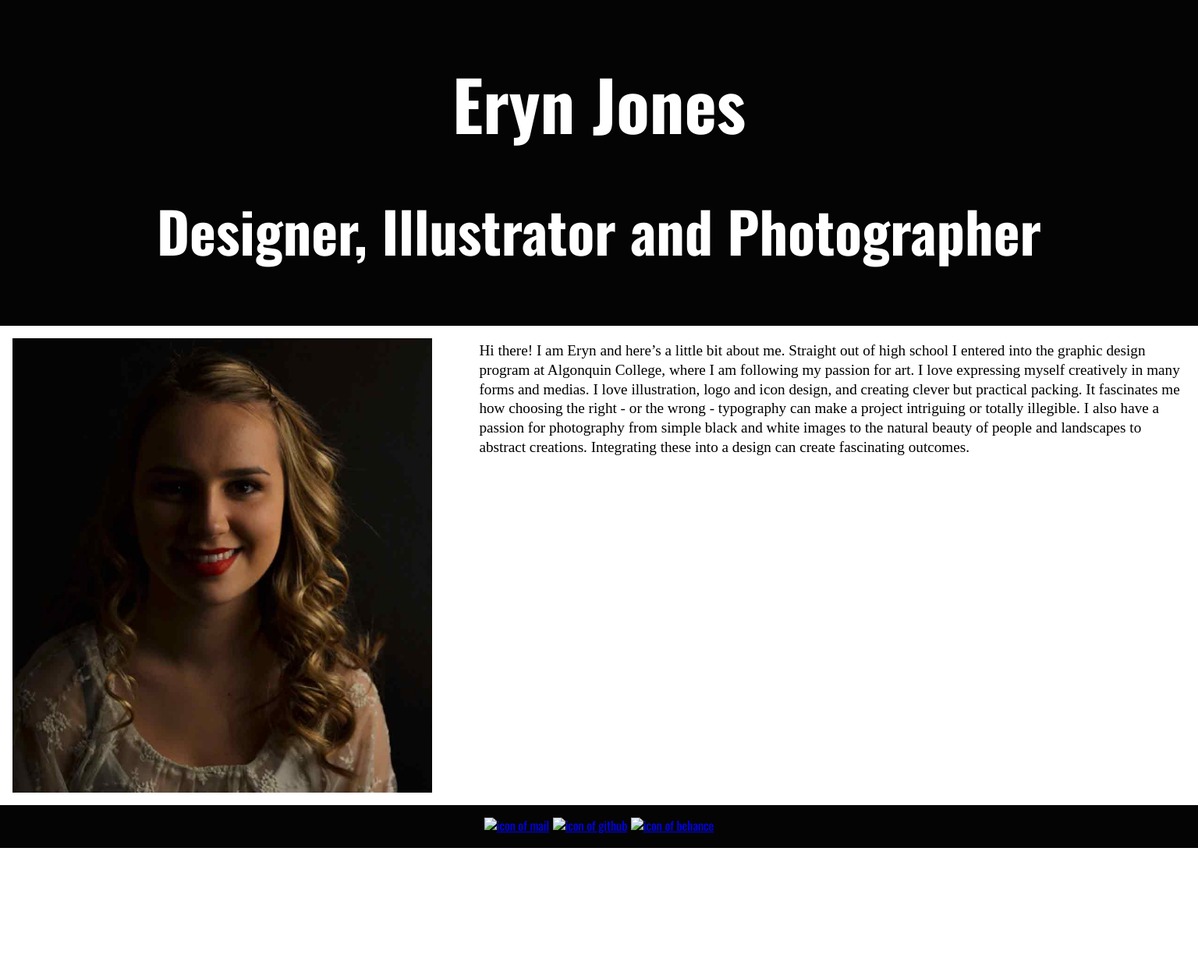
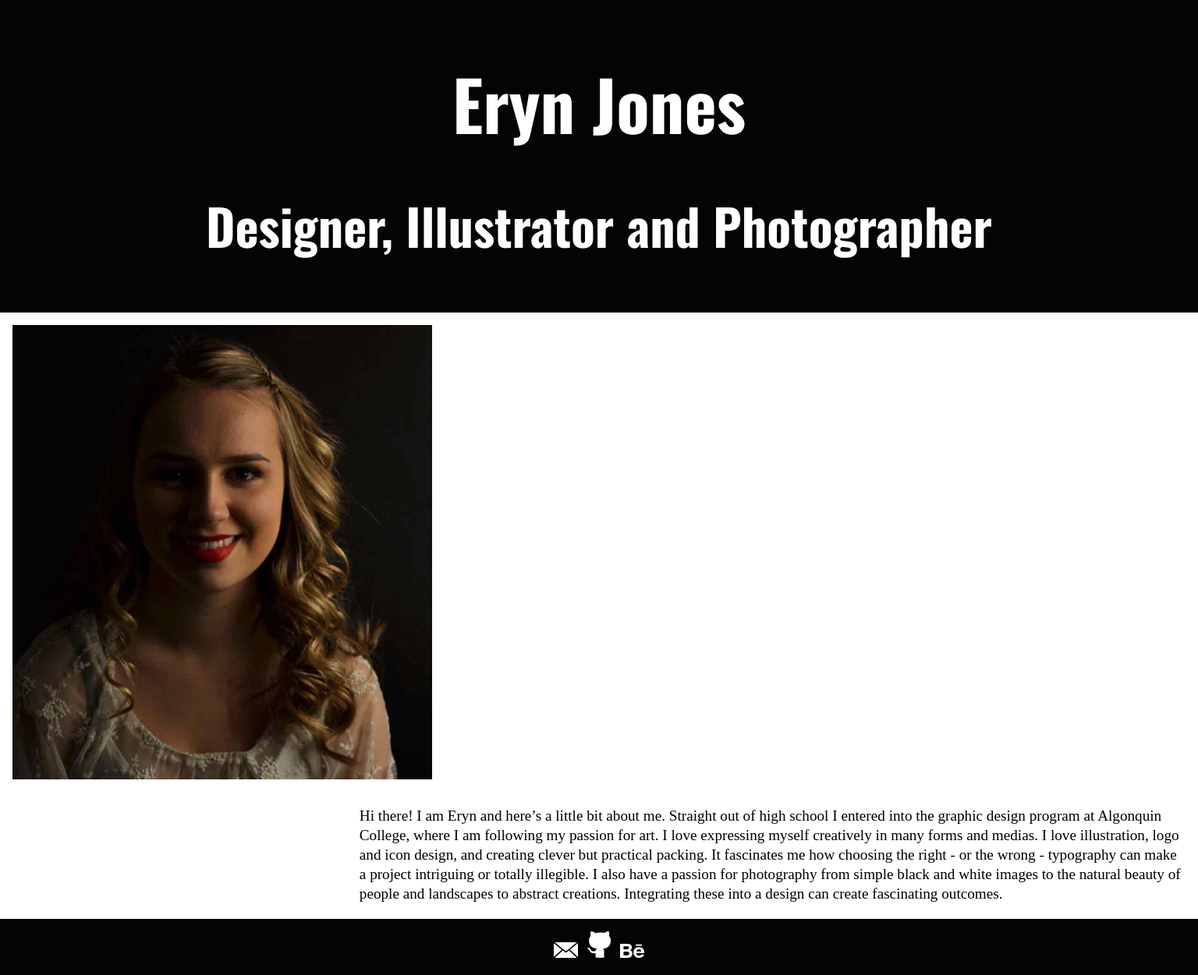
Before and after one commit to erynjones/coming-soon-page, a plain HTML site: page index.html in a window 1536 px wide. Shown: the whole page at 78% size. Before the commit the page ends 1088 px from the top, so only its background shows below. Drawn offline with nearby package versions, Linux system fonts and the light colour scheme; a web font is replaced by a local one.

Commit message:
icons added

```diff
--- a/css/main.css
+++ b/css/main.css
@@ -59,6 +59,15 @@ footer {
   padding: 1em;
 }
 
+.icons {
+  width: 15%;
+}
+
+.middle {
+  margin-left: .5em;
+  margin-right: .5em;
+}
+
 @media only screen and (min-width: 20em) {
 
   h1 {
@@ -66,7 +75,7 @@ footer {
   }
 
   h2 {
-    font-size: 1.25rem;
+    font-size: 1rem;
   }
 
   p {
@@ -85,7 +94,11 @@ footer {
   }
 
   h2 {
-    font-size: 2rem;
+    font-size: 1.5rem;
+  }
+
+  .icons {
+    width: 11%;
   }
 }
 
@@ -96,7 +109,7 @@ footer {
   }
 
   h2 {
-    font-size: 3.25rem;
+    font-size: 2.75rem;
   }
 
   p {
@@ -105,6 +118,10 @@ footer {
 
   .right {
     width: 60%;
+  }
+
+  .icons {
+    width: 5%;
   }
 }
 
@@ -115,10 +132,18 @@ footer {
   }
 
   h2 {
-    font-size: 4.5rem;
+    font-size: 4rem;
   }
 
   p {
     font-size: 1.2rem;
   }
+
+  .right {
+    width: 70%;
+  }
+
+  .icons {
+    width: 2%;
+  }
 }
--- a/index.html
+++ b/index.html
@@ -22,9 +22,9 @@
   </main>
 
   <footer>
-    <a href="mailto:eryn.jones16@hotmail.com"><img class="icon" src="images/email.svg" alt="icon of mail"></a>
-    <a href="https://github.com/erynjones"><img class="icon" src="images/github.svg" alt="icon of github"></a>
-    <a href="https://www.behance.net/ErynJ"><img class="icon" src="images/behance.svg" alt="icon of behance"></a>
+    <a href="mailto:eryn.jones16@hotmail.com"><img class="icons" src="images/email.svg" alt="icon of mail"></a>
+    <a href="https://github.com/erynjones"><img class="icons middle" src="images/github.svg" alt="icon of github"></a>
+    <a href="https://www.behance.net/ErynJ"><img class="icons" src="images/behance.svg" alt="icon of behance"></a>
   </footer>
 
 </body>
```
Also changed, not shown: images/behance.svg (added), images/email.svg (added), images/github.svg (added), 3 other files.
